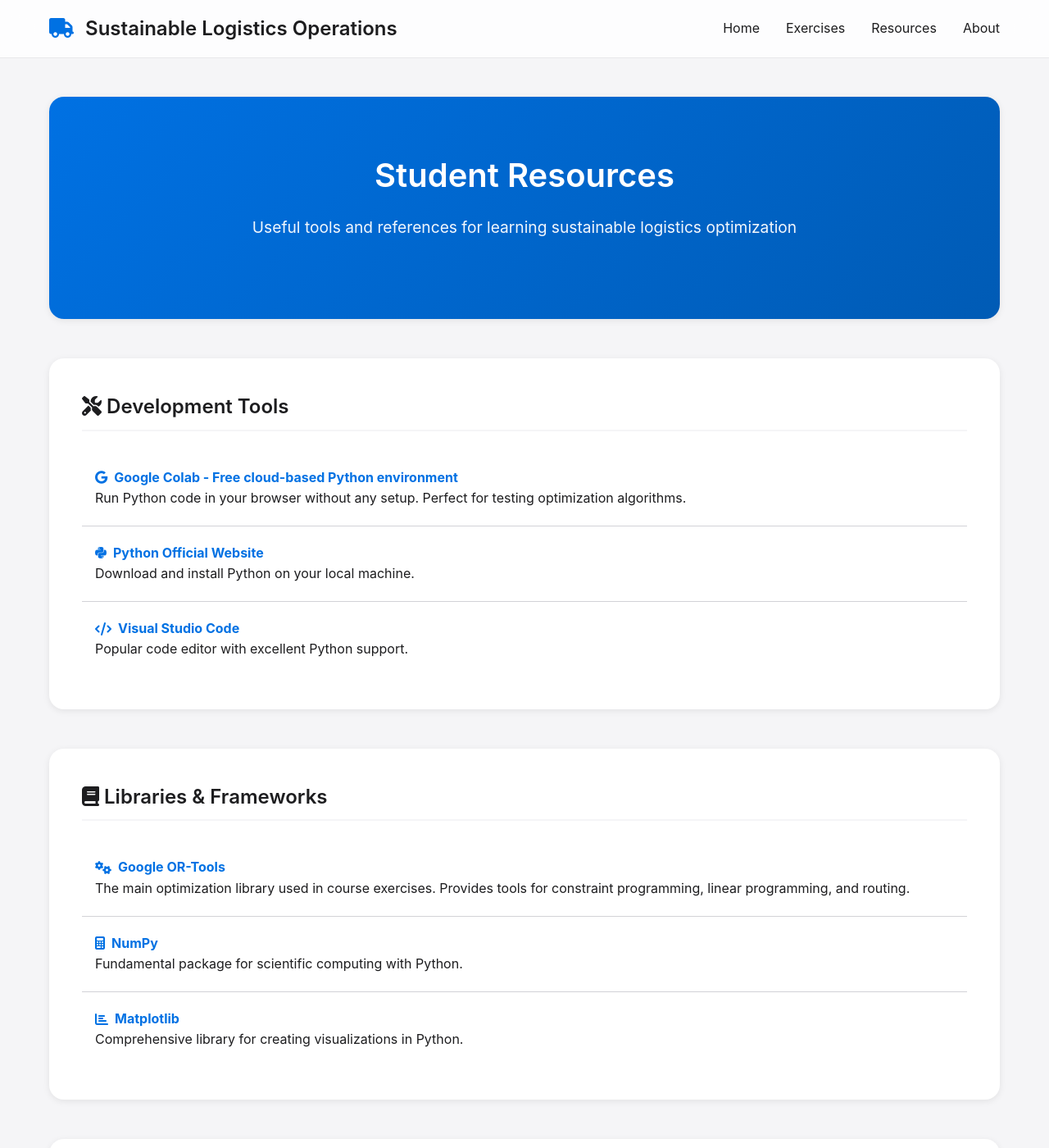
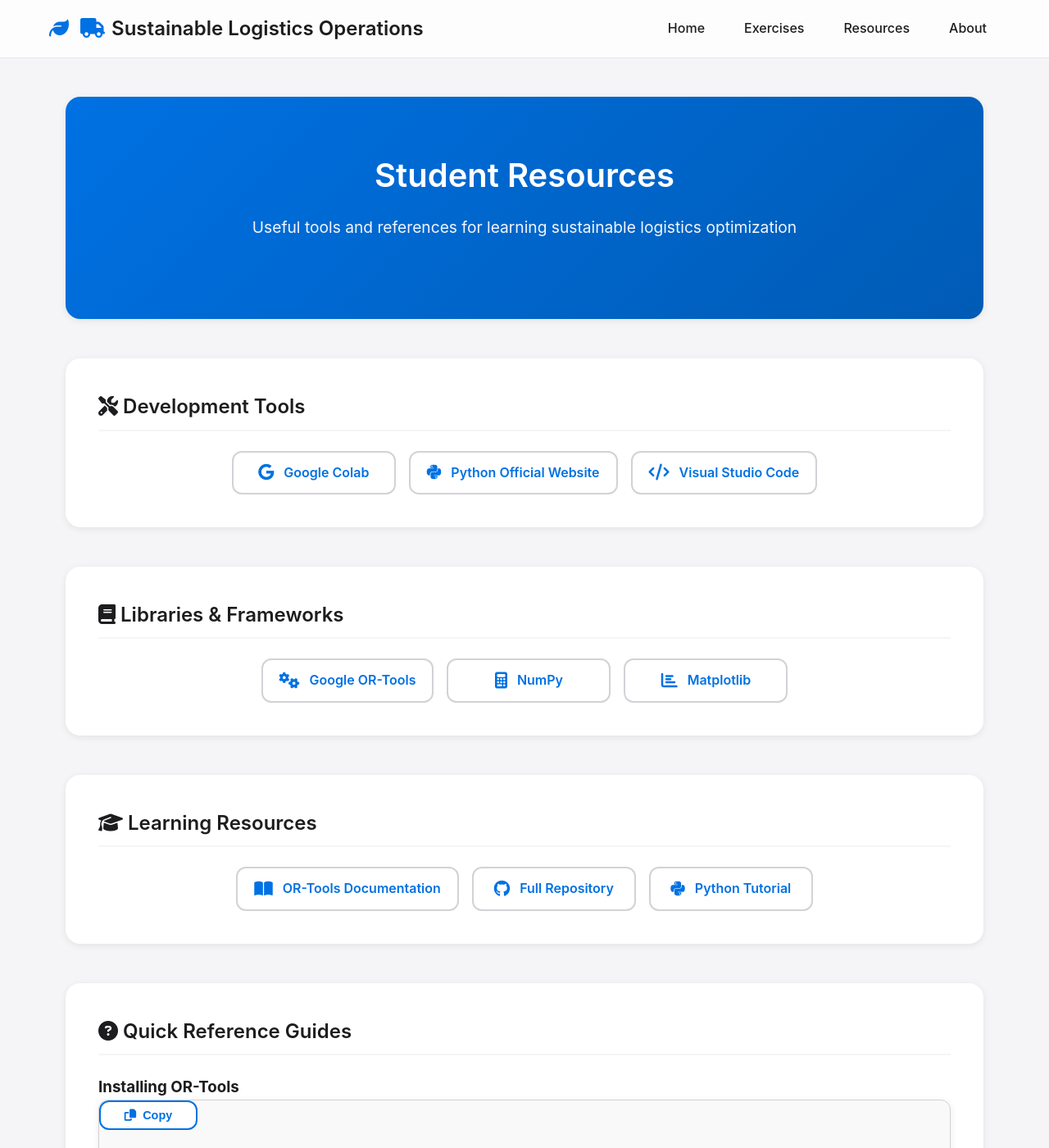
Before and after one commit to mikelegajda/sustainable-logistics-opearations, a Jekyll site: the page built from resources.html, in a window 1280 px wide and 1400 px high. Shown: the whole window at 82% size. Built offline with Jekyll 4.4.1, drawn with Linux system fonts in a browser that asks for light colours; some of the changed text lies outside the part shown.

Commit message:
Decluttering Fixes #4

```diff
--- a/_includes/header.html
+++ b/_includes/header.html
@@ -2,7 +2,8 @@
     <div class="container">
         <nav class="navbar">
             <a href="{{ '/' | relative_url }}" class="logo">
-                <i class="fas fa-truck"></i> {{ site.title }}
+                 <i class="fa-solid fa-leaf"></i>
+                 <i class="fas fa-truck"></i>{{ site.title }}
             </a>
             <ul class="nav-menu">
                 <li><a href="{{ '/' | relative_url }}">Home</a></li>
--- a/about.html
+++ b/about.html
@@ -41,7 +41,7 @@
     </ul>
 </section>
 
-<section class="resources-section mt-2">
+<!-- <section class="resources-section mt-2">
     <h2>Website Features</h2>
     <div class="exercises-grid">
         <div class="exercise-card">
@@ -102,4 +102,4 @@
         <li>Check the <a href="https://github.com/mikelegajda/sustainable_logistics" target="_blank">source code repository</a></li>
         <li>Open an issue or submit a pull request</li>
     </ul>
-</section>
+</section> -->
--- a/assets/css/style.css
+++ b/assets/css/style.css
@@ -72,24 +72,34 @@
 .nav-menu {
     display: flex;
     list-style: none;
-    gap: 2rem;
+    gap: 1rem;
+    justify-content: center;
+    flex-wrap: wrap;
 }
 
 .nav-menu a {
     color: var(--text-color);
     text-decoration: none;
-    transition: color 0.3s;
-    font-weight: 400;
+    transition: all 0.2s ease;
+    font-weight: 500;
+    padding: 0.5rem 1rem;
+    border-radius: var(--border-radius-small);
 }
 
 .nav-menu a:hover {
     color: var(--secondary-color);
+    background-color: #f0f7ff;
 }
 
 /* Main Content */
 main {
     padding: 3rem 0;
     min-height: calc(100vh - 200px);
+}
+
+main.container {
+    padding-left: 40px;
+    padding-right: 40px;
 }
 
 /* Hero Section */
@@ -115,32 +125,47 @@
     opacity: 0.95;
 }
 
+.hero .btn-container {
+    display: flex;
+    gap: 1rem;
+    justify-content: center;
+    flex-wrap: wrap;
+}
+
 .btn {
-    display: inline-block;
+    display: inline-flex;
+    align-items: center;
+    justify-content: center;
     padding: 0.75rem 1.5rem;
     background-color: white;
     color: var(--secondary-color);
     text-decoration: none;
     border-radius: var(--border-radius-small);
     font-weight: 600;
-    transition: transform 0.3s, box-shadow 0.3s;
-    border: none;
+    transition: all 0.2s ease;
+    border: 2px solid white;
     cursor: pointer;
+    min-width: 140px;
+    max-width: 200px;
+    gap: 0.5rem;
+    white-space: nowrap;
 }
 
 .btn:hover {
     transform: translateY(-2px);
-    box-shadow: var(--shadow-hover);
+    box-shadow: var(--shadow);
 }
 
 .btn-secondary {
-    background-color: rgba(255, 255, 255, 0.2);
+    background-color: rgba(255, 255, 255, 0.1);
     color: white;
     backdrop-filter: blur(10px);
+    border: 2px solid rgba(255, 255, 255, 0.2);
 }
 
 .btn-secondary:hover {
-    background-color: rgba(255, 255, 255, 0.3);
+    background-color: rgba(255, 255, 255, 0.2);
+    border-color: rgba(255, 255, 255, 0.3);
 }
 
 /* Intro Section */
@@ -211,19 +236,28 @@
 }
 
 .colab-button {
-    display: inline-block;
-    padding: 0.75rem 2rem;
+    display: inline-flex;
+    align-items: center;
+    justify-content: center;
+    padding: 0.75rem 1.75rem;
     background-color: white;
     color: #f39c12;
     text-decoration: none;
     border-radius: var(--border-radius-small);
     font-weight: 600;
-    transition: transform 0.3s, box-shadow 0.3s;
+    transition: all 0.2s ease;
+    border: 2px solid rgba(255, 255, 255, 0.3);
+    min-width: 160px;
+    max-width: fit-content;
+    gap: 0.5rem;
+    margin: 0 auto;
 }
 
 .colab-button:hover {
     transform: translateY(-2px);
-    box-shadow: var(--shadow-hover);
+    box-shadow: var(--shadow);
+    background-color: rgba(255, 255, 255, 0.95);
+    border-color: white;
 }
 
 /* Explanation Section */
@@ -259,37 +293,44 @@
 }
 
 .copy-btn, .download-btn {
-    padding: 0.5rem 1rem;
-    border: none;
+    padding: 0.5rem 1.25rem;
+    border: 2px solid transparent;
     border-radius: var(--border-radius-small);
     cursor: pointer;
     font-weight: 600;
     text-decoration: none;
     display: inline-flex;
     align-items: center;
+    justify-content: center;
     gap: 0.5rem;
-    transition: all 0.3s;
+    transition: all 0.2s ease;
     font-size: 0.9rem;
+    min-width: 120px;
+    max-width: fit-content;
 }
 
 .copy-btn {
-    background-color: var(--secondary-color);
-    color: white;
+    background-color: white;
+    color: var(--secondary-color);
+    border-color: var(--secondary-color);
 }
 
 .copy-btn:hover {
-    background-color: #005bb5;
+    background-color: var(--secondary-color);
+    color: white;
     transform: translateY(-2px);
     box-shadow: var(--shadow);
 }
 
 .download-btn {
-    background-color: var(--success-color);
-    color: white;
+    background-color: white;
+    color: var(--success-color);
+    border-color: var(--success-color);
 }
 
 .download-btn:hover {
-    background-color: #28a745;
+    background-color: var(--success-color);
+    color: white;
     transform: translateY(-2px);
     box-shadow: var(--shadow);
 }
@@ -397,17 +438,49 @@
 
 /* Notes Section */
 .notes {
-    background-color: #fff9e6;
-    padding: 2rem;
+    background: linear-gradient(135deg, #fff9e6 0%, #fffbf0 100%);
+    padding: 2.5rem;
     border-radius: var(--border-radius);
-    border-left: 4px solid #ffc107;
+    border-left: 5px solid #ffc107;
     margin-bottom: 2.5rem;
+    box-shadow: var(--shadow);
 }
 
 .notes h2 {
     color: var(--primary-color);
+    margin-bottom: 1.5rem;
+    font-weight: 600;
+    display: flex;
+    align-items: center;
+    gap: 0.75rem;
+}
+
+.notes h2::before {
+    content: "💡";
+    font-size: 1.5rem;
+}
+
+.notes > * {
+    color: var(--text-color);
+    line-height: 1.7;
+}
+
+.notes ul, .notes ol {
+    margin-left: 1.5rem;
+    margin-top: 1rem;
+}
+
+.notes li {
+    margin-bottom: 0.75rem;
+}
+
+.notes strong {
+    color: var(--primary-color);
+    font-weight: 600;
+}
+
+.notes p {
     margin-bottom: 1rem;
-    font-weight: 600;
 }
 
 /* Exercise Navigation */
@@ -417,23 +490,29 @@
     margin-top: 2rem;
     padding-top: 2rem;
     border-top: 2px solid var(--background-color);
+    gap: 1rem;
 }
 
 .exercise-nav a {
     display: inline-flex;
     align-items: center;
     gap: 0.5rem;
-    padding: 0.75rem 1.5rem;
-    background-color: var(--secondary-color);
-    color: white;
+    padding: 0.75rem 1.25rem;
+    background-color: white;
+    color: var(--secondary-color);
     text-decoration: none;
     border-radius: var(--border-radius-small);
-    transition: all 0.3s;
+    transition: all 0.2s ease;
     font-weight: 600;
+    border: 2px solid var(--secondary-color);
+    min-width: 180px;
+    max-width: fit-content;
+    justify-content: center;
 }
 
 .exercise-nav a:hover {
-    background-color: #005bb5;
+    background-color: var(--secondary-color);
+    color: white;
     transform: translateY(-2px);
     box-shadow: var(--shadow);
 }
@@ -500,28 +579,48 @@
 
 .resource-list {
     list-style: none;
+    display: flex;
+    flex-wrap: wrap;
+    gap: 1rem;
+    justify-content: center;
 }
 
 .resource-list li {
-    padding: 1.25rem 1rem;
-    border-bottom: 1px solid var(--border-color);
-}
-
-.resource-list li:last-child {
-    border-bottom: none;
+    flex: 0 1 auto;
+    min-width: 200px;
+    max-width: 300px;
+    margin: 0;
+    padding: 0;
 }
 
 .resource-list a {
     color: var(--secondary-color);
     text-decoration: none;
-    font-weight: bold;
+    font-weight: 600;
     display: flex;
     align-items: center;
-    gap: 0.5rem;
+    justify-content: center;
+    gap: 0.75rem;
+    padding: 0.75rem 1.25rem;
+    border: 2px solid var(--border-color);
+    border-radius: var(--border-radius-small);
+    background-color: white;
+    transition: all 0.2s ease;
+    text-align: center;
+    width: 100%;
 }
 
 .resource-list a:hover {
-    color: #2980b9;
+    border-color: var(--secondary-color);
+    background-color: #f0f7ff;
+    transform: translateY(-2px);
+    box-shadow: var(--shadow);
+}
+
+.resource-list a i {
+    font-size: 1.25rem;
+    flex-shrink: 0;
+    color: var(--secondary-color);
 }
 
 /* Footer */
--- a/index.html
+++ b/index.html
@@ -6,8 +6,10 @@
 <div class="hero">
     <h1>Sustainable Logistics Operations</h1>
     <p>Learn optimization techniques for sustainable logistics through practical exercises</p>
-    <a href="{{ '/exercises/' | relative_url }}" class="btn">View Exercises</a>
-    <a href="{{ '/resources/' | relative_url }}" class="btn btn-secondary">Student Resources</a>
+    <div class="btn-container">
+        <a href="{{ '/exercises/' | relative_url }}" class="btn">View Exercises</a>
+        <a href="{{ '/resources/' | relative_url }}" class="btn btn-secondary">Student Resources</a>
+    </div>
 </div>
 
 <section class="intro-section">
--- a/resources.html
+++ b/resources.html
@@ -13,21 +13,18 @@
     <ul class="resource-list">
         <li>
             <a href="https://colab.research.google.com/" target="_blank">
-                <i class="fab fa-google"></i> Google Colab - Free cloud-based Python environment
+                <i class="fab fa-google"></i> Google Colab
             </a>
-            <p>Run Python code in your browser without any setup. Perfect for testing optimization algorithms.</p>
         </li>
         <li>
             <a href="https://www.python.org/" target="_blank">
                 <i class="fab fa-python"></i> Python Official Website
             </a>
-            <p>Download and install Python on your local machine.</p>
         </li>
         <li>
             <a href="https://code.visualstudio.com/" target="_blank">
                 <i class="fas fa-code"></i> Visual Studio Code
             </a>
-            <p>Popular code editor with excellent Python support.</p>
         </li>
     </ul>
 </section>
@@ -39,19 +36,16 @@
             <a href="https://developers.google.com/optimization" target="_blank">
                 <i class="fas fa-cogs"></i> Google OR-Tools
             </a>
-            <p>The main optimization library used in course exercises. Provides tools for constraint programming, linear programming, and routing.</p>
         </li>
         <li>
             <a href="https://numpy.org/" target="_blank">
                 <i class="fas fa-calculator"></i> NumPy
             </a>
-            <p>Fundamental package for scientific computing with Python.</p>
         </li>
         <li>
             <a href="https://matplotlib.org/" target="_blank">
                 <i class="fas fa-chart-bar"></i> Matplotlib
             </a>
-            <p>Comprehensive library for creating visualizations in Python.</p>
         </li>
     </ul>
 </section>
@@ -63,19 +57,17 @@
             <a href="https://developers.google.com/optimization/introduction" target="_blank">
                 <i class="fas fa-book-open"></i> OR-Tools Documentation
             </a>
-            <p>Official documentation and tutorials for Google OR-Tools.</p>
         </li>
         <li>
             <a href="https://github.com/mikelegajda/sustainable_logistics" target="_blank">
-                <i class="fab fa-github"></i> Course Source Code Repository
+                <i class="fab fa-github"></i> Full Repository
             </a>
-            <p>Access all exercise source files directly from GitHub.</p>
+
         </li>
         <li>
             <a href="https://docs.python.org/3/tutorial/" target="_blank">
                 <i class="fab fa-python"></i> Python Tutorial
             </a>
-            <p>Official Python tutorial for beginners.</p>
         </li>
     </ul>
 </section>
```
